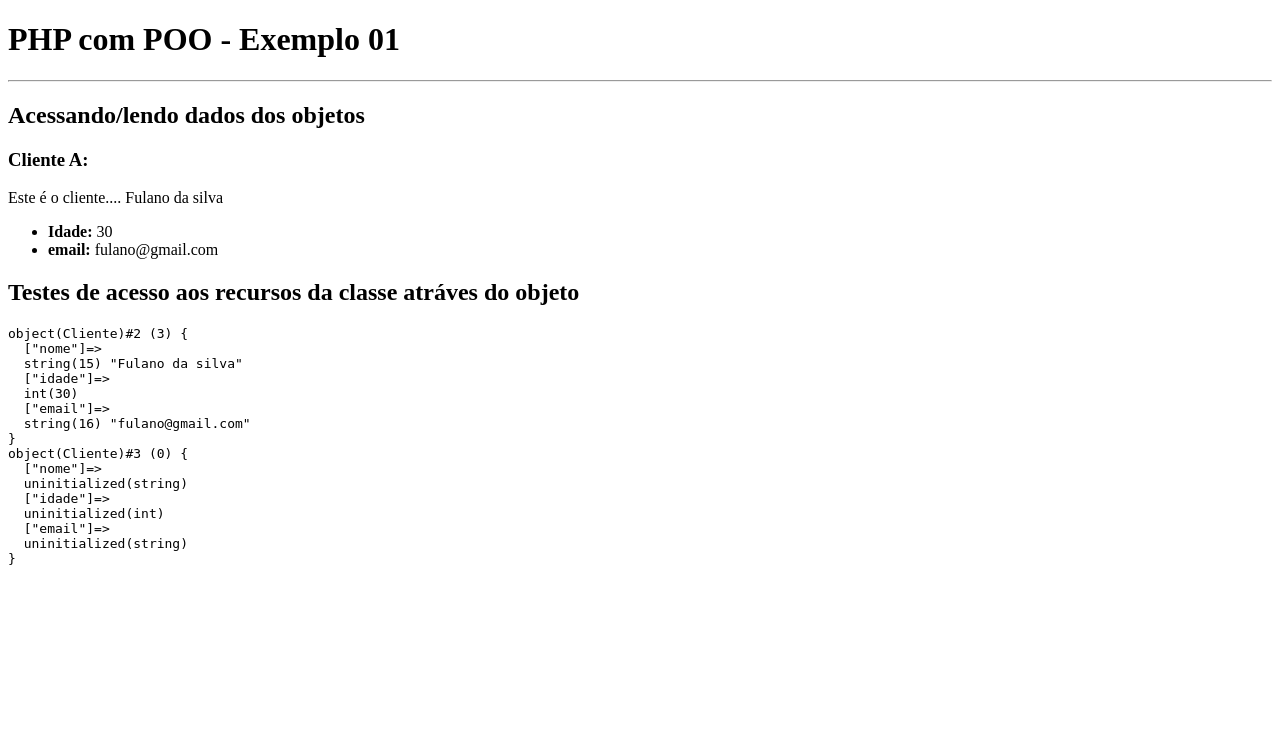
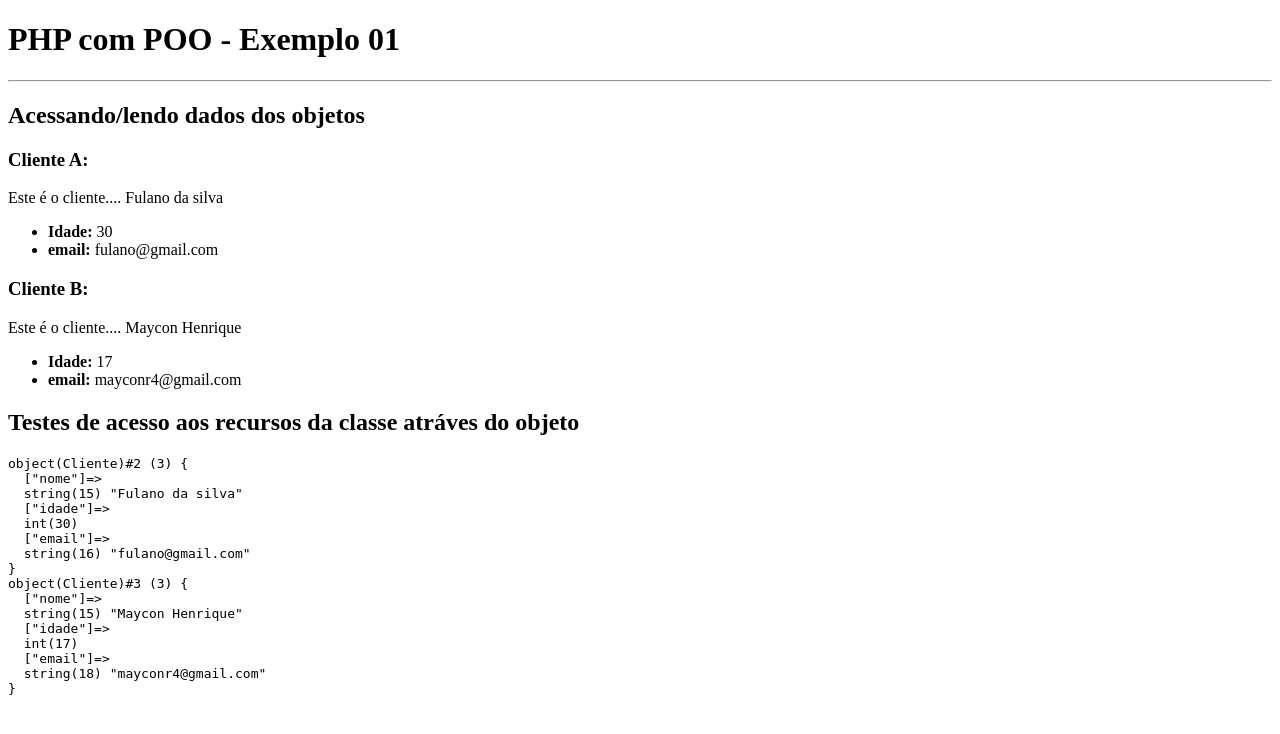
Before and after one commit to mayconr4/aulasphp-poo, a PHP site: page / in a window 1280 px wide. Shown: the top 734 px of the page. Run offline with PHP 8.4, Linux system fonts and the light colour scheme.

Commit message:
inicializa e acessa Cliente()

```diff
--- a/index.php
+++ b/index.php
@@ -21,6 +21,10 @@ $clienteB  = new Cliente();
 $clienteA ->nome = "Fulano da silva";
 $clienteA ->idade = 30;
 $clienteA ->email = "fulano@gmail.com";
+
+$clienteB ->nome = "Maycon Henrique";
+$clienteB ->idade = 17;
+$clienteB ->email = "mayconr4@gmail.com";
 ?>
 
 <h2>Acessando/lendo dados dos objetos</h2>
@@ -35,6 +39,16 @@ $clienteA ->email = "fulano@gmail.com";
     <li><b>email: </b> <?=$clienteA->email?> </li>
 </ul>
 
+<h3>Cliente B:</h3>
+<div>
+    <?=$clienteB->exibirDados()?>
+</div>
+
+<ul>
+    <li><b>Idade: </b> <?=$clienteB->idade?> </li>
+    <li><b>email: </b> <?=$clienteB->email?> </li>
+</ul>
+
 
 <h2>Testes de acesso aos recursos da classe atráves do objeto</h2>
 
```
